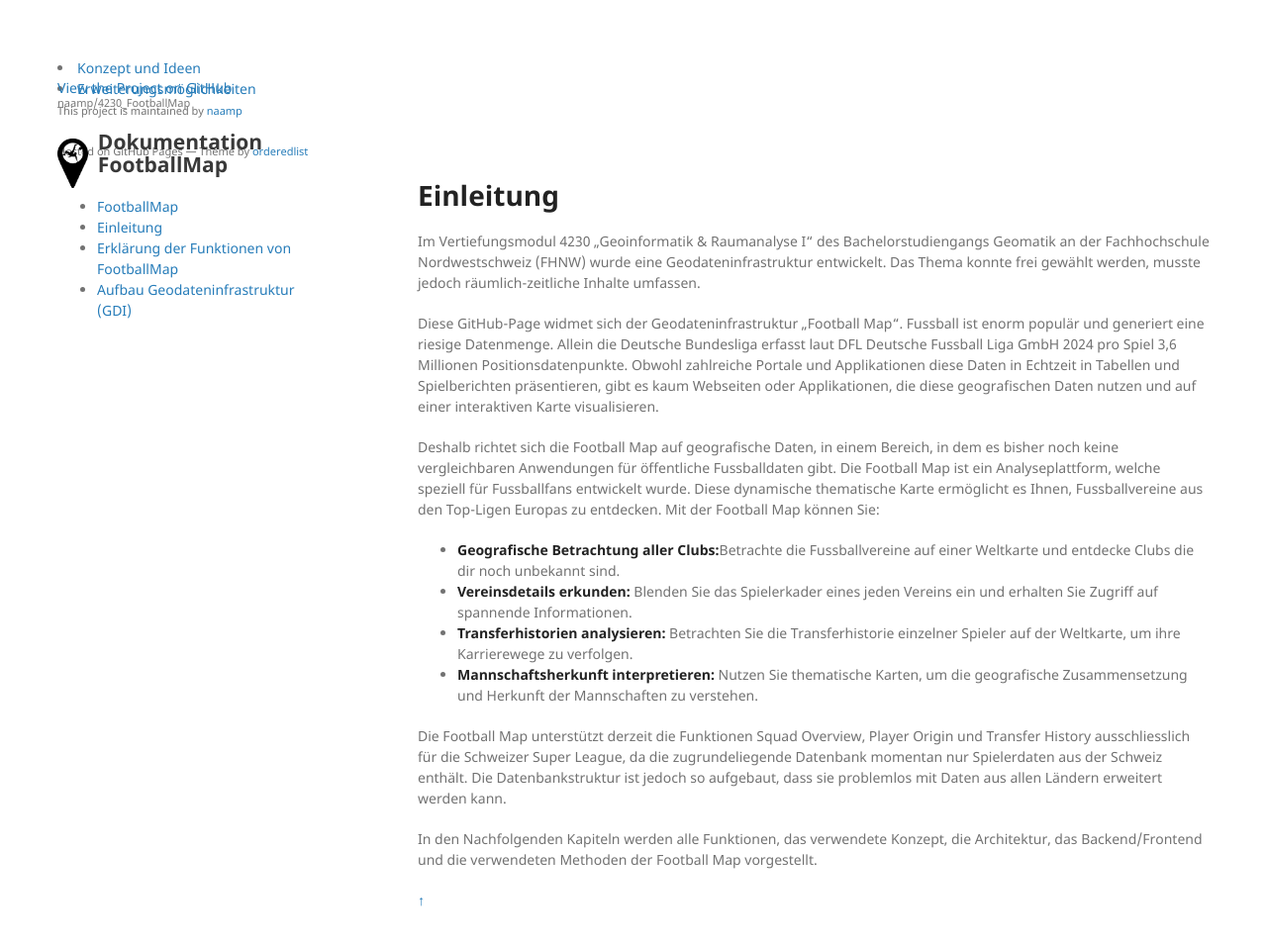
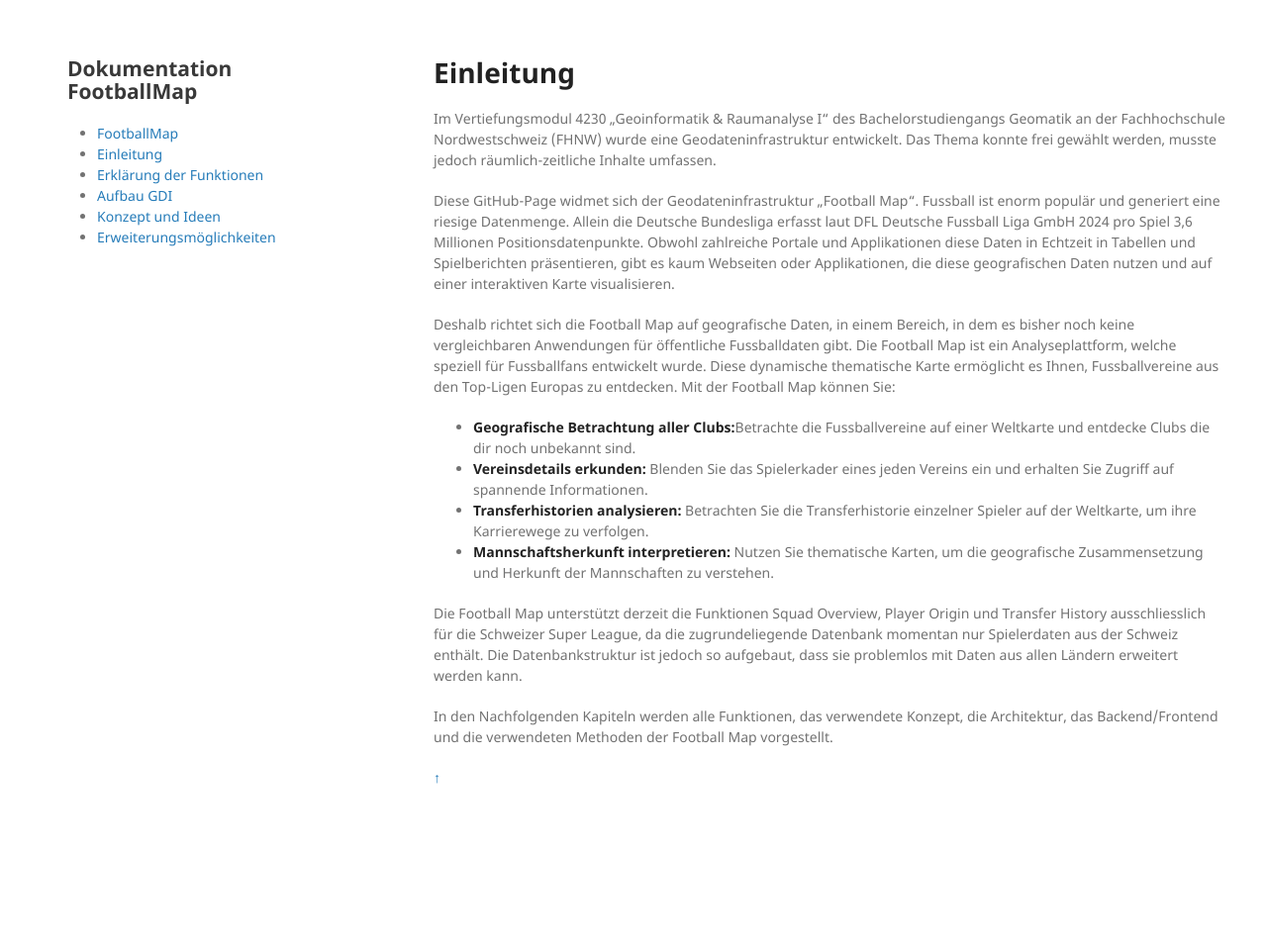
Before and after one commit to naamp/4230_FootballMap, a Jekyll site: the page built from docs/einleitung.md, in a window 1280 px wide and 990 px high. Shown: the top 955 px of the window at 99% size. Built offline with Jekyll 4.4.1, drawn with Linux system fonts in a browser that asks for light colours; our own code applies the rules of GitHub Pages for plain Markdown files.

Commit message:
20240515_1_Nando
Test

```diff
--- a/docs/_layouts/default.html
+++ b/docs/_layouts/default.html
@@ -27,75 +27,45 @@
 <body>
 <div class="wrapper">
   <header>
+    <div class="header-content">
       {% if site.logo %}
-        <img src="{{ site.logo | relative_url }}" alt="Logo" />
+      <img src="{{ site.logo | relative_url }}" alt="Logo">
       {% endif %}
-        <div style="height: 20px;"></div>
-        {% if site.github.is_project_page %}
-        <p class="view"><a href="{{ site.github.repository_url }}">View the Project on GitHub <small>{{ site.github.repository_nwo }}</small></a></p>
-        {% endif %}
-        {% if site.github.is_user_page %}
-        <p class="view"><a href="{{ site.github.owner_url }}">View My GitHub Profile</a></p>
-        {% endif %}
-        {% if site.show_downloads %}
-        <ul class="downloads">
-            <li><a href="{{ site.github.zip_url }}">Download <strong>ZIP File</strong></a></li>
-            <li><a href="{{ site.github.tar_url }}">Download <strong>TAR Ball</strong></a></li>
-            <li><a href="{{ site.github.repository_url }}">View On <strong>GitHub</strong></a></li>
-        </ul>
-        {% endif %}
-        <div class="header-content" style="display: flex; align-items: center;">
-          <img src="Bilder/Logo_FootballMap_schwarz.png" alt="Logo" style="height:50px;">
-          <h2 style="margin-left: 10px;">Dokumentation FootballMap</h2>
+      <h2>Dokumentation FootballMap</h2>
     </div>
     <nav>
         <ul>
             <li><a href="https://naamp.github.io/4230_FootballMap/index.html">FootballMap</a></li>
             <li><a href="https://naamp.github.io/4230_FootballMap/einleitung.html">Einleitung</a></li>
             <li class="dropdown">
-                    <a href="https://naamp.github.io/4230_FootballMap/funktionen.html" class="dropbtn">Erklärung der Funktionen von FootballMap</a>
+                <a href="https://naamp.github.io/4230_FootballMap/funktionen.html">Erklärung der Funktionen</a>
                 <div class="dropdown-content">
-                      <a href="https://naamp.github.io/4230_FootballMap/funktionen.html#startpage">Startpage</a></div>
-                      <div class="dropdown-content">
-                      <a href="https://naamp.github.io/4230_FootballMap/funktionen.html#squad-overview">Squad Overview</a></div>
-                      <div class="dropdown-content">
-                      <a href="https://naamp.github.io/4230_FootballMap/funktionen.html#transfer-history">Transfer History</a></div>
-                </li>
-                <li class="dropdown">
-                    <a href="https://naamp.github.io/4230_FootballMap/aufbauGDI.html" class="dropbtn">Aufbau Geodateninfrastruktur (GDI)</a>
-                      <div class="dropdown-content">
-                      <a href="https://naamp.github.io/4230_FootballMap/aufbauGDI.html#backend">Backend</a></div>
-                        <div class="dropdown-content">
-                        <a href="https://naamp.github.io/4230_FootballMap/aufbauGDI.html#grundlagedaten">Grundlagedaten</a></div>
-                        <div class="dropdown-content">
-                        <a href="https://naamp.github.io/4230_FootballMap/aufbauGDI.html#datenbank-und-datenbankschema">Datenbank und Datenbankschema</a></div>
-                        <div class="dropdown-content">
-                        <a href="https://naamp.github.io/4230_FootballMap/aufbauGDI.html#geoserver">Geoserver</a></div>
-                        </div>
-                      <div class="dropdown-content">
-                      <a href="https://naamp.github.io/4230_FootballMap/aufbauGDI.html#frontend">Frontend</a></div>
+                    <a href="https://naamp.github.io/4230_FootballMap/funktionen.html#startpage">Startpage</a>
+                    <a href="https://naamp.github.io/4230_FootballMap/funktionen.html#squad-overview">Squad Overview</a>
+                    <a href="https://naamp.github.io/4230_FootballMap/funktionen.html#transfer-history">Transfer History</a>
                 </div>
             </li>
             <li class="dropdown">
-                    <a href="https://naamp.github.io/4230_FootballMap/konzept.html" class="dropbtn">Konzept und Ideen</a>
+                <a href="https://naamp.github.io/4230_FootballMap/aufbauGDI.html">Aufbau GDI</a>
                 <div class="dropdown-content">
-                      <a href="https://naamp.github.io/4230_FootballMap/konzept.html#gdi">Aufbau GDI</a></div>
-                      <div class="dropdown-content">
-                      <a href="https://naamp.github.io/4230_FootballMap/konzept.html#mockup">Mockup</a></div>
-                      <div class="dropdown-content">
-                      <a href="https://naamp.github.io/4230_FootballMap/konzept.html#visualisierungsideen">Visualisierungsideen</a></div>
+                    <a href="https://naamp.github.io/4230_FootballMap/aufbauGDI.html#backend">Backend</a>
+                    <a href="https://naamp.github.io/4230_FootballMap/aufbauGDI.html#grundlagedaten">Grundlagedaten</a>
+                    <a href="https://naamp.github.io/4230_FootballMap/aufbauGDI.html#datenbank-und-datenbankschema">Datenbank und Datenbankschema</a>
+                    <a href="https://naamp.github.io/4230_FootballMap/aufbauGDI.html#geoserver">Geoserver</a>
+                    <a href="https://naamp.github.io/4230_FootballMap/aufbauGDI.html#frontend">Frontend</a>
+                </div>
             </li>
             <li class="dropdown">
-                    <a href="https://naamp.github.io/4230_FootballMap/ausblick.html" class="dropbtn">Erweiterungsmöglichkeiten</a>
+                <a href="https://naamp.github.io/4230_FootballMap/konzept.html">Konzept und Ideen</a>
+                <div class="dropdown-content">
+                    <a href="https://naamp.github.io/4230_FootballMap/konzept.html#gdi">Aufbau GDI</a>
+                    <a href="https://naamp.github.io/4230_FootballMap/konzept.html#mockup">Mockup</a>
+                    <a href="https://naamp.github.io/4230_FootballMap/konzept.html#visualisierungsideen">Visualisierungsideen</a>
+                </div>
             </li>
+            <li><a href="https://naamp.github.io/4230_FootballMap/ausblick.html">Erweiterungsmöglichkeiten</a></li>
         </ul>
     </nav>
-      <div>
-        {% if site.github.is_project_page %}
-        <p><small>This project is maintained by <a href="{{ site.github.owner_url }}">{{ site.github.owner_name }}</a></small></p>
-        {% endif %}
-        <p><small>Hosted on GitHub Pages — Theme by <a href="https://github.com/orderedlist">orderedlist</a></small></p>
-      </div>
 </header>
     <section>
         {{ content }}
```
Lines whose indentation alone changed are shown as unchanged.
